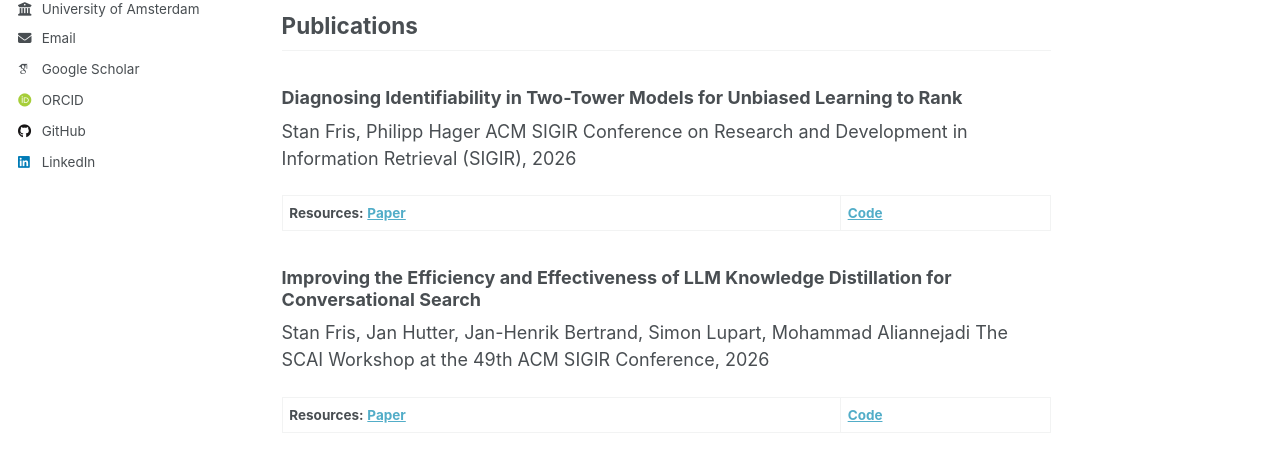
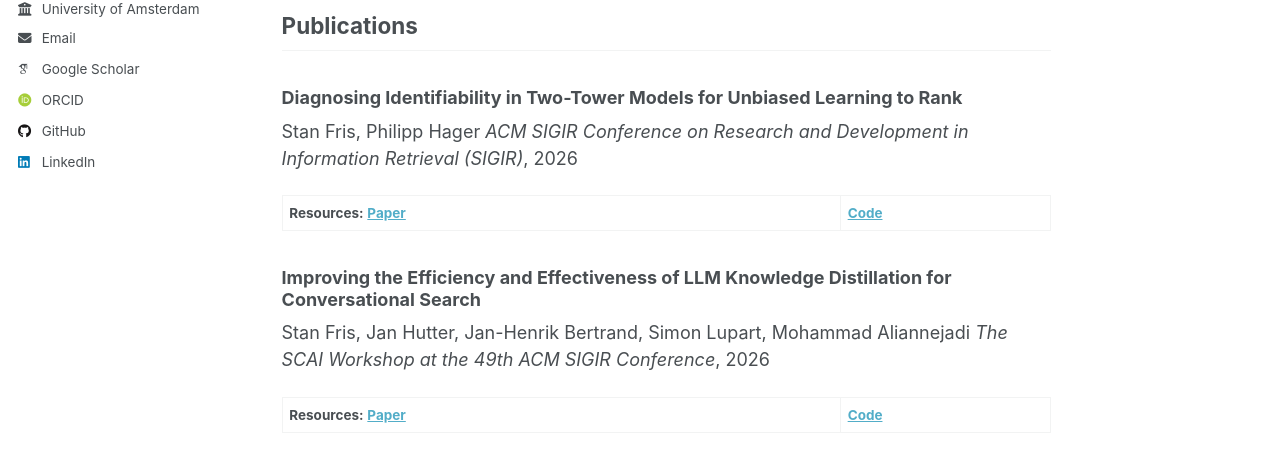
Before and after one commit to stanfris/stanfris.github.io, a Jekyll site: the page built from _pages/about.md, in a window 1280 px wide and 900 px high. Shown: the part 363-822 px from the top of the window. Built offline with Jekyll 4.4.1, drawn with Linux system fonts in a browser that asks for light colours; some web fonts are replaced; a script that is not in the unit is left out.

Commit message:
add files

```diff
--- a/_pages/about.md
+++ b/_pages/about.md
@@ -12,13 +12,13 @@ Hi! Im a Second year Graduate student in Artificial Intelligence at the Universi
 ## Publications
 ### Diagnosing Identifiability in Two-Tower Models for Unbiased Learning to Rank
 Stan Fris, Philipp Hager
-ACM SIGIR Conference on Research and Development in Information Retrieval (SIGIR), 2026
+*ACM SIGIR Conference on Research and Development in Information Retrieval (SIGIR)*, 2026
 
 **Resources:** [**Paper**](/files/SIGIR_2026_Diagnosing_Identifiability_in_Two_Tower_Models_for_Unbiased_Learning_to_Rank-4.pdf) | [**Code**](https://github.com/stanfris/practical-identifiability-ultr)
 
 ### Improving the Efficiency and Effectiveness of LLM Knowledge Distillation for Conversational Search
 Stan Fris, Jan Hutter, Jan-Henrik Bertrand, Simon Lupart, Mohammad Aliannejadi
-The SCAI Workshop at the 49th ACM SIGIR Conference, 2026
+*The SCAI Workshop at the 49th ACM SIGIR Conference*, 2026
 
 **Resources:** [**Paper**](/files/SCAI_2026__Improving_the_Efficiency_and_Effectiveness_of_LLM_Knowledge_Distillation_for_Conversational_Search-3.pdf) | [**Code**](https://github.com/stanfris/practical-identifiability-ultr)
 
```
